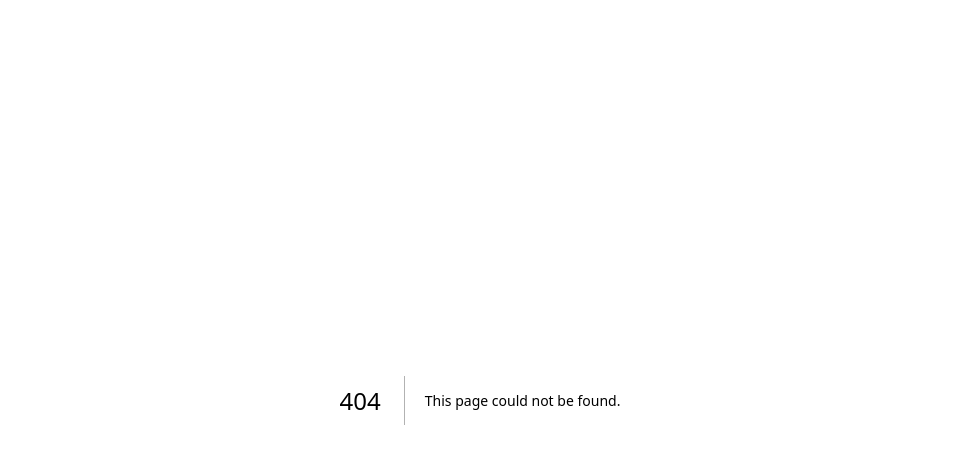
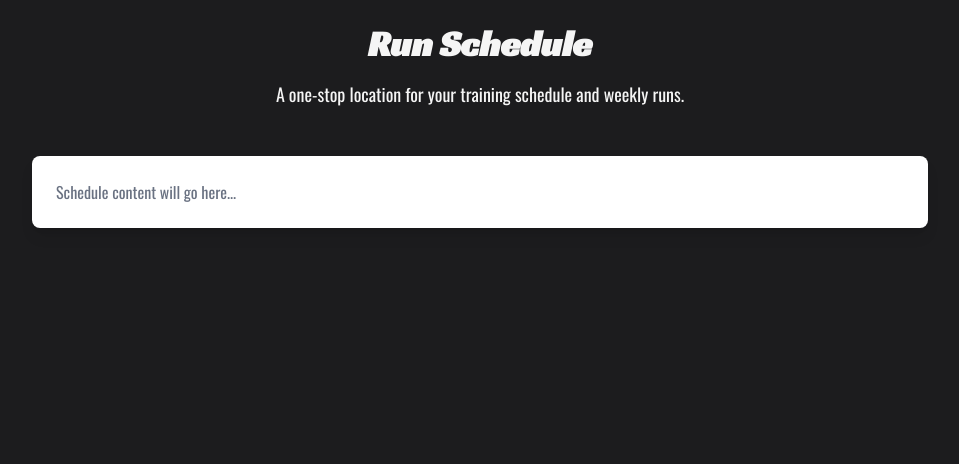
Before and after one commit to AndrewJaco/portfolio1222, a Next.js app in the folder next16/: page /runschedule in a window 1280 px wide. Before the commit this address had no page. Shown: the top 464 px of the page, without its empty margins (160-1119 px from the left). Built offline with nearby package versions, Linux system fonts and the light colour scheme.

Commit message:
feature: run schedule route set up and googleapis

```diff
--- a/next16/app/globals.css
+++ b/next16/app/globals.css
@@ -1,4 +1,3 @@
-@import url('https://fonts.googleapis.com/css2?family=Oswald:wght@200;300;400;500;600;700&family=Racing+Sans+One&display=swap');
 @import "tailwindcss";
 
 @theme inline {
@@ -6,6 +5,8 @@
   --color-foreground: var(--foreground);
   --font-sans: var(--font-oswald);
   --font-mono: var(--font-geist-mono);
+  --font-racing: var(--font-racing-sans-one);
+  --font-oswald: var(--font-oswald);
 }
 
 @media (prefers-color-scheme: dark) {
@@ -27,14 +28,6 @@
   --dark: #1C1C1E;
 
   --section-padding: .5rem;
-}
-
-*,
-*::after,
-*::before {
-  padding: 0;
-  margin: 0;
-  box-sizing: border-box;
 }
 
 html,
--- /dev/null
+++ b/next16/app/runschedule/getRunSheet.js
@@ -0,0 +1,23 @@
+'use server';
+
+import { google } from "googleapis";
+
+export async function getRunSheet() {
+  const auth = await google.auth.getClient({
+    projectId: process.env.SHEET_ID,
+    credentials: {
+      type: "service_account",
+      private_key: process.env.GOOGLE_PRIVATE_KEY,
+      client_email: process.env.GOOGLE_SERVICE_ACCOUNT_EMAIL,
+    },
+    scopes: ["https://www.googleapis.com/auth/spreadsheets.readonly"],
+  });
+
+  const sheets = google.sheets({ version: "v4", auth });
+  const response = await sheets.spreadsheets.values.get({
+    spreadsheetId: process.env.SHEET_ID,
+    range: "Sheet1!A1:E10", // Adjust the range as needed
+  });
+
+  return response.data.values || [];
+}
--- /dev/null
+++ b/next16/app/runschedule/page.tsx
@@ -0,0 +1,16 @@
+
+
+
+export default function RunSchedulePage() {
+  return (
+    <div className={'flex flex-col items-center p-2 min-h-screen'}>
+      <div className="flex flex-col p-4">
+        <h1 className="text-4xl font-bold text-center mb-4 font-racing">Run Schedule</h1>
+        <p className="text-lg mb-8 text-center max-w-md font-oswald">A one-stop location for your training schedule and weekly runs.</p>
+      </div>
+      <div className="w-full max-w-4xl p-6 bg-white rounded-lg shadow-lg">
+        <p className="text-gray-500">Schedule content will go here...</p>
+      </div>
+    </div>
+  );
+}
--- a/next16/components/HeroNav.jsx
+++ b/next16/components/HeroNav.jsx
@@ -1,4 +1,3 @@
-import React from "react";
 import heroStyles from "../styles/HeroNav.module.css"
 import BigButton from "./BigButton"
 import DownArrow from "./DownArrow"
--- a/next16/components/Projects.jsx
+++ b/next16/components/Projects.jsx
@@ -33,6 +33,22 @@ export default function Projects(props) {
                 </a>
               </div>
             </div>
+            <div className={projectStyles.project} id={projectStyles.runningSchedule}>
+              <Link href="/runschedule" >
+                <div className={projectStyles.projectInfo}>
+                  <FontAwesomeIcon icon={faPersonRunning} className={projectStyles.fa} />
+                  <p className={projectStyles.subText}>Running Schedule Project</p>
+                </div>
+              </Link>
+              <div className={projectStyles.projectLinks}>
+                <Link href="https://github.com/AndrewJaco/portfolio1222" target="_blank" rel="noreferrer" >
+                  <Image src="/img/github.svg" alt="GitHub" width={24} height={24} />
+                  <p>Run Schedule</p>
+                </Link>
+              </div>
+            </div>
+          </div>
+          <div className={projectStyles.comingSoonProjects}>
             <div className={projectStyles.project} id={projectStyles.nuggetWars}>
               <a href="https://nuggetwars.com/" target="_blank" rel="noreferrer">
                 <div className={projectStyles.projectInfo}>
@@ -45,22 +61,6 @@ export default function Projects(props) {
                   <Image src="/img/github.svg" alt="GitHub" width={24} height={24} />
                   <p>Launch Project</p>
                 </a>
-              </div>
-            </div>
-          </div>
-          <div className={projectStyles.comingSoonProjects}>
-            <div className={projectStyles.project} id={projectStyles.runningSchedule}>
-              <Link href="/runschedule" >
-                <div className={projectStyles.projectInfo}>
-                  <FontAwesomeIcon icon={faPersonRunning} className={projectStyles.fa} />
-                  <p className={projectStyles.subText}>Running Schedule Project</p>
-                </div>
-              </Link>
-              <div className={projectStyles.projectLinks}>
-                <Link href="https://github.com/AndrewJaco/portfolio1222" target="_blank" rel="noreferrer" >
-                  <Image src="/img/github.svg" alt="GitHub" width={24} height={24} />
-                  <p>Run Schedule</p>
-                </Link>
               </div>
             </div>
             <div className={projectStyles.project} id={projectStyles.comingSoon}>
--- /dev/null
+++ b/next16/tailwind.config.ts
@@ -0,0 +1,9 @@
+import type { Config } from "tailwindcss";
+
+const config: Config = {
+  content: [
+    "./app/**/*.{js,ts,jsx,tsx,mdx}",
+    "./components/**/*.{js,ts,jsx,tsx,mdx}",
+  ],
+};
+export default config;
```
Also changed, not shown: next16/app/page.tsx (+5 -5 lines). Lines whose indentation alone changed are shown as unchanged.
